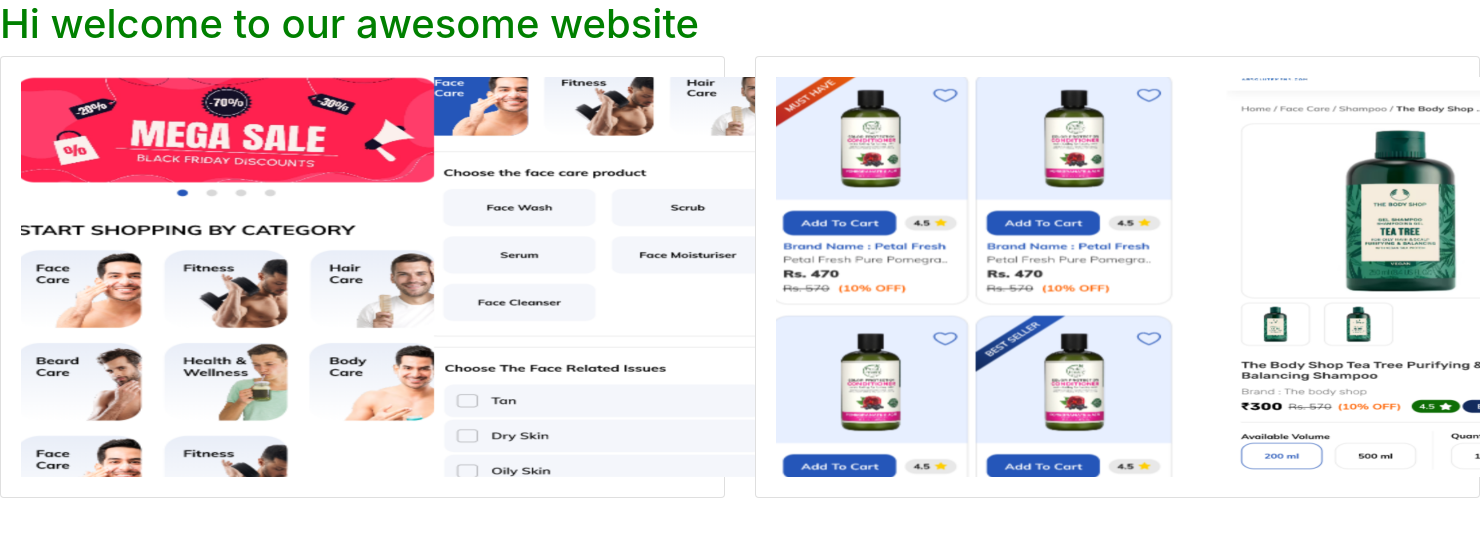
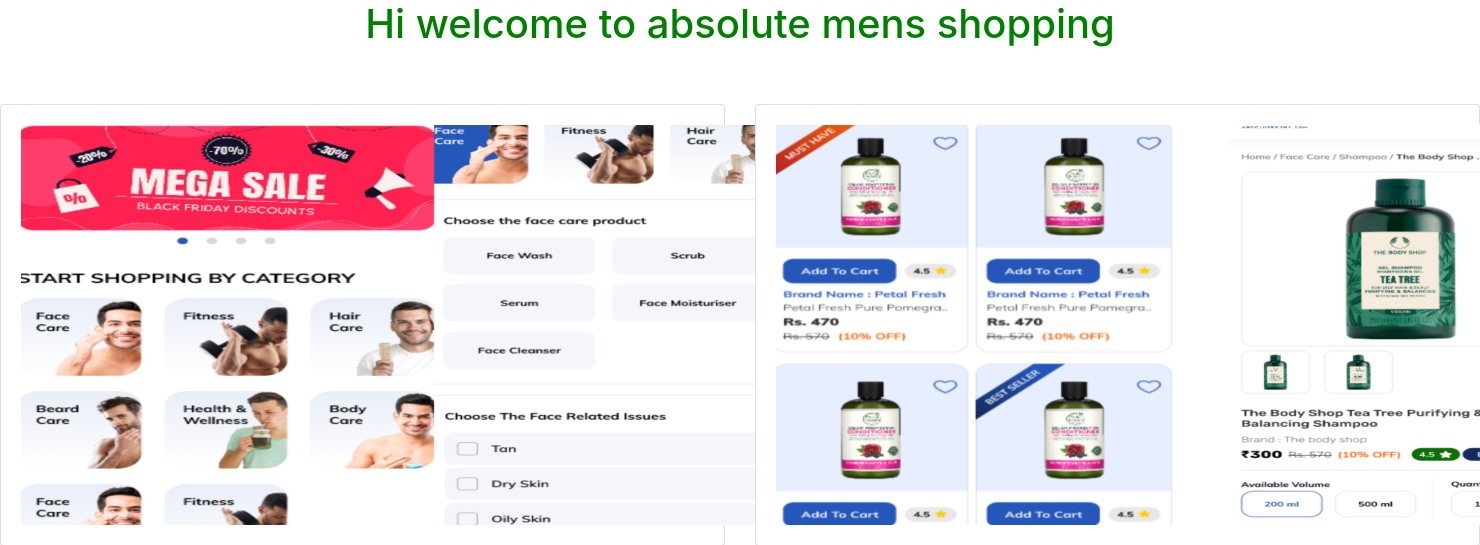
Before and after one commit to Toneswari/CI, a CodeIgniter 4 app: the page made by app/Views/header.php in a window 1480 px wide; the page is wider, and only the part inside the window is pictured. Shown: the top 545 px of that part. Run offline with PHP 8.4 and a stand-in for CodeIgniter, Linux system fonts and the light colour scheme; the template is opened without the code that fills it, so the values that code supplies are empty; some libraries are stand-ins or nearby versions.

Commit message:
added content

```diff
--- a/app/Controllers/LoginController.php
+++ b/app/Controllers/LoginController.php
@@ -5,7 +5,7 @@ class LoginController extends Controller{
     public function index()
 {
     // return view('welcome_message');
-    echo "login successful!";
+    // echo "login successful!";
     return view("header");
 
     // return view("footer");
--- a/app/Views/header.php
+++ b/app/Views/header.php
@@ -3,9 +3,9 @@
     <link rel="stylesheet" href="https://cdn.jsdelivr.net/npm/bootstrap@4.0.0/dist/css/bootstrap.min.css" integrity="sha384-Gn5384xqQ1aoWXA+058RXPxPg6fy4IWvTNh0E263XmFcJlSAwiGgFAW/dAiS6JXm" crossorigin="anonymous">
 </head>
 <body>
-<h1 style="color:green;">Hi welcome to our awesome website</h1>
+<h1 style="color:green;text-align:center;">Hi welcome to absolute mens shopping</h1>
 
-
+<br><br>
 <div class="row">
 <div class="col-sm-6">
     <div class="card">
```
